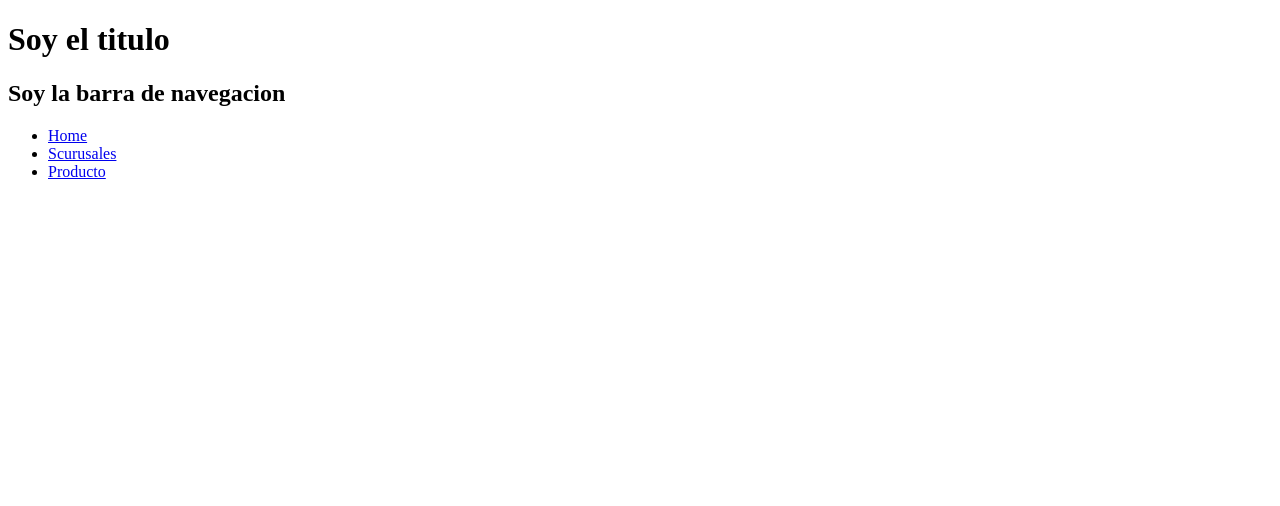
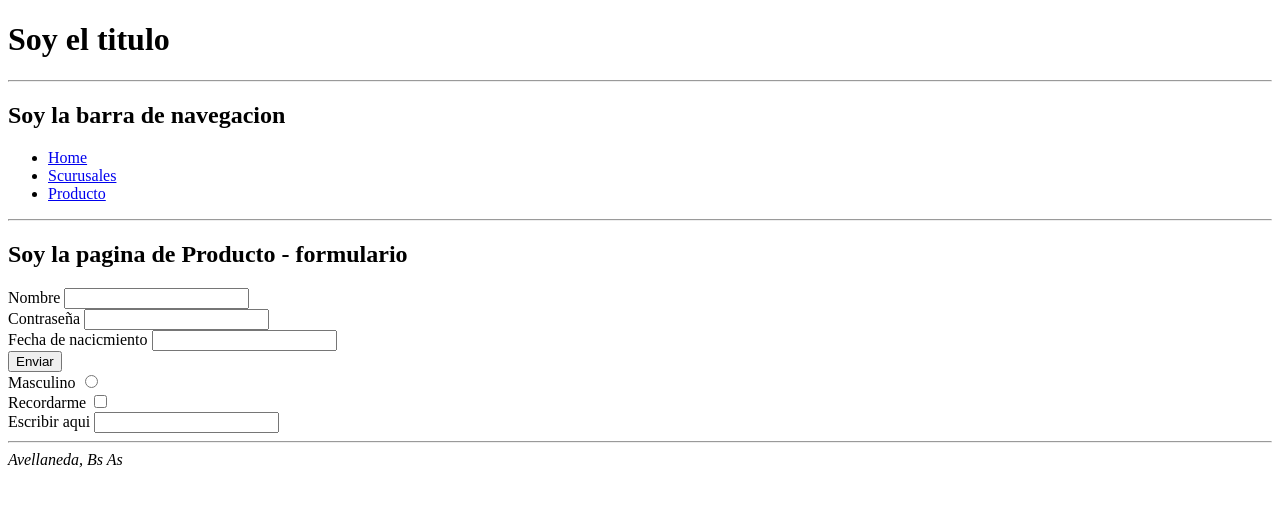
Before and after one commit to SisKad0r/curso-utn, a plain HTML site: page clase02-html/pag/productos.html in a window 1280 px wide. Drawn offline with Linux system fonts and the light colour scheme.

Commit message:
clase 03 html

```diff
--- a/clase02-html/pag/productos.html
+++ b/clase02-html/pag/productos.html
@@ -11,10 +11,10 @@
     <header>
         <h1>Soy el titulo</h1>
     </header>
-
+    <hr>
 <!-- <ul> lista desordenada --/-/-- <ol> lista ordenada -->
 <!-- " ./ " nos sirve para navegar entre nuestros archivos -->
-<!--  -->
+<!-- <strong> => escribe en negrita -->
 
     <nav>
         <h2>Soy la barra de navegacion</h2>
@@ -23,16 +23,59 @@
             <!-- item list -->
             <li>
             <!-- anclas: permite la navegacion -->
-                <a href="./index.html">Home</a>
+                <a href="../index.html">Home</a>
             </li>
             <li>
-                <a href="./pag/sucursales.html">Scurusales</a>
+                <a href="./sucursales.html">Scurusales</a>
             </li>
             <li>
-                <a href="./pag/productos.html">Producto</a>
+                <a href="./productos.html">Producto</a>
             </li>
         </ul>
     </nav>
+    <hr>
+    <main>
+
+        <h2>
+            Soy la pagina de Producto - formulario
+        </h2>
+
+        <!-- formulario -->
+        <!-- puede ser action o method (atributos) -->
+        <form id="formulario">
+            <!-- label sirve para saber que tiene que poner -->
+            <label for="name">Nombre</label>
+            <input type="text" id:"usuario">
+            <br>
+            <label for="pass">Contraseña</label>
+            <input type="password" id:"contraseña">
+            <br>
+            <label for="nacimiento">Fecha de nacicmiento</label>
+            <input type="data" id:"edad">
+            <br>
+            <input type="button" value="Enviar">
+            <br>
+            <label for="">Masculino</label>
+            <input type="radio" value="Masculino">
+            <br>
+            <label for="">Recordarme</label>
+            <input type="checkbox">
+            <br>
+            <label for="">Escribir aqui</label>
+            <input type="text-area">
+            <br>
+        </form>
+
+    </main>
+    <hr>
+    <footer>
+        <address>
+            Avellaneda, Bs As
+        </address>
+        <p>
+            <a href="mailto:ventas@gmail.com"></a>
+        </p>
+    </footer>
 
 </body>
 </html>
```
Also changed, not shown: clase02-html/index.html (+9 -4 lines), clase02-html/pag/sucursales.html (+7 -3 lines).
